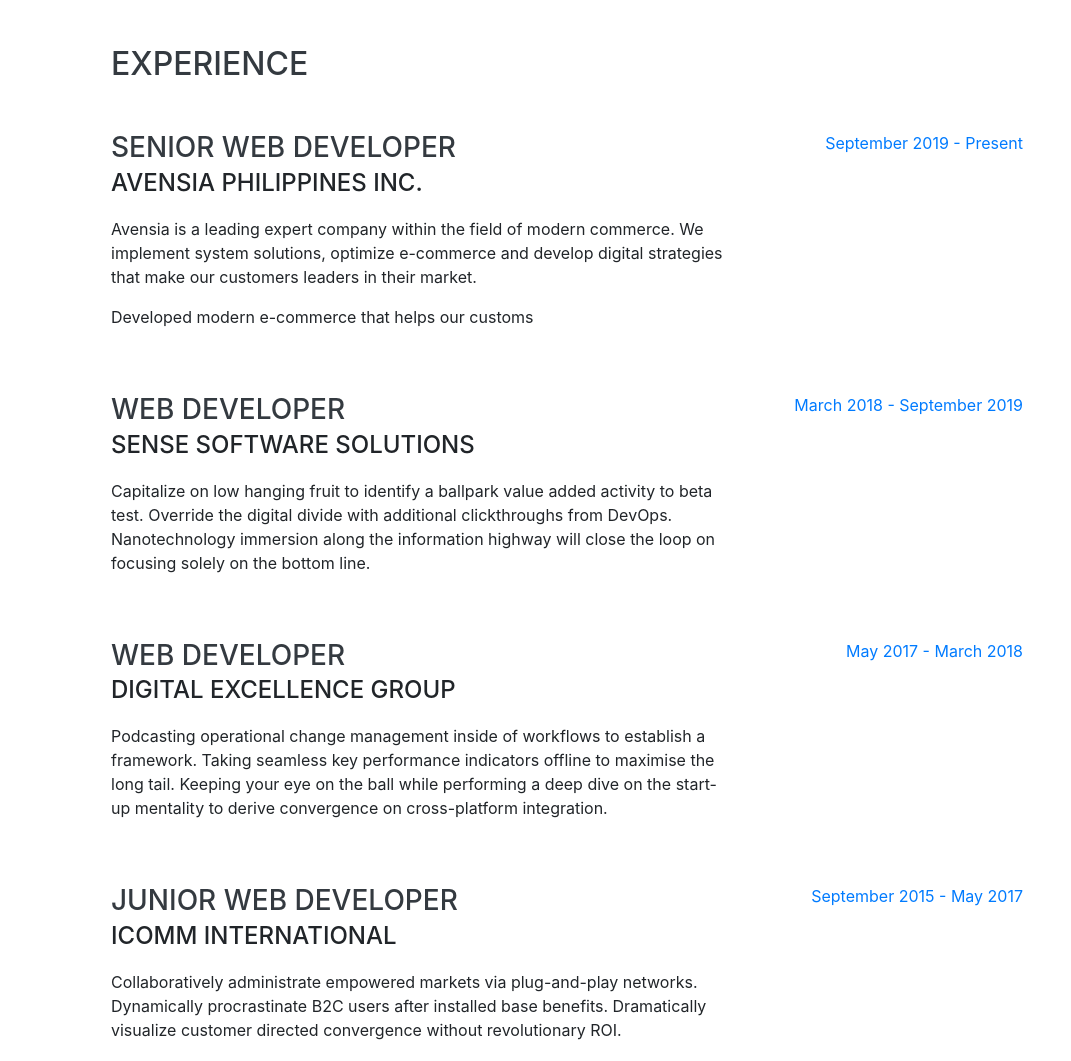
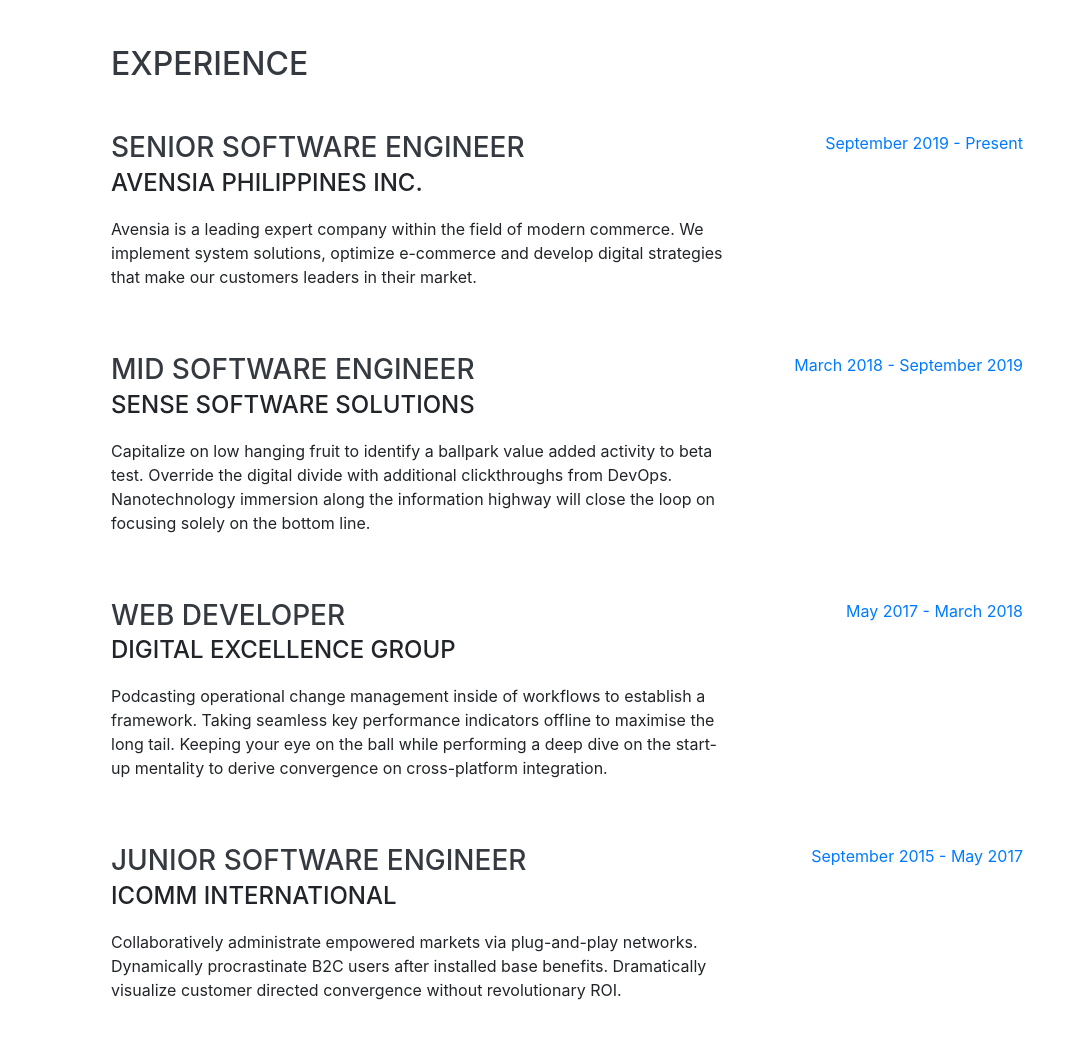
Before and after one commit to ajqportal/ajqportal.github.io, a website with bundled scripts: page index.html in a window 1280 px wide. Shown: the part 804-1865 px from the top of the page, without its empty margins (209-1280 px from the left). Built offline with nearby package versions, Linux system fonts and the light colour scheme; a web font is replaced by a local one.

Commit message:
short changes on experience

```diff
--- a/index.html
+++ b/index.html
@@ -66,7 +66,7 @@
         <h1 class="mb-0">Alvin
           <span class="text-primary">Quezon</span>
         </h1>
-        <div class="subheading mb-5">Unit 306, 3rd Flr., Nudalos Green Bldg., Mayon Street, Singson Village, Subangdaku · Mandaue City, Cebu 2014 · (032) 343-4027 ·
+        <div class="subheading mb-5">Unit 306, 3rd Flr., Nudalos Green Bldg., 21 Mayon Street, Singson Village, Subangdaku · Mandaue City, Cebu 2014 · (032) 343-4027 ·
           <a href="mailto:name@email.com">ajqportal@outlook.com</a>
         </div>
         <p class="lead mb-5">I mean to secure a position in a competitive technical industry and further my technical and interpersonal skills by
@@ -94,10 +94,9 @@
 
         <div class="resume-item d-flex flex-column flex-md-row justify-content-between mb-5">
           <div class="resume-content">
-            <h3 class="mb-0">Senior Web Developer</h3>
+            <h3 class="mb-0">Senior Software Engineer</h3>
             <div class="subheading mb-3">Avensia Philippines Inc.</div>
             <p>Avensia is a leading expert company within the field of modern commerce. We implement system solutions, optimize e-commerce and develop digital strategies that make our customers leaders in their market.</p>
-            <p>Developed modern e-commerce that helps our customs</p>
           </div>
           <div class="resume-date text-md-right">
             <span class="text-primary">September 2019 - Present</span>
@@ -106,7 +105,7 @@
 
         <div class="resume-item d-flex flex-column flex-md-row justify-content-between mb-5">
           <div class="resume-content">
-            <h3 class="mb-0">Web Developer</h3>
+            <h3 class="mb-0">Mid Software Engineer</h3>
             <div class="subheading mb-3">Sense Software Solutions</div>
             <p>Capitalize on low hanging fruit to identify a ballpark value added activity to beta test. Override the digital divide with additional clickthroughs from DevOps. Nanotechnology immersion along the information highway will close the loop on focusing solely on the bottom line.</p>
           </div>
@@ -128,7 +127,7 @@
 
         <div class="resume-item d-flex flex-column flex-md-row justify-content-between">
           <div class="resume-content">
-            <h3 class="mb-0">Junior Web Developer</h3>
+            <h3 class="mb-0">Junior Software Engineer</h3>
             <div class="subheading mb-3">iCOMM International</div>
             <p>Collaboratively administrate empowered markets via plug-and-play networks. Dynamically procrastinate B2C users after installed base benefits. Dramatically visualize customer directed convergence without revolutionary ROI.</p>
           </div>
```
